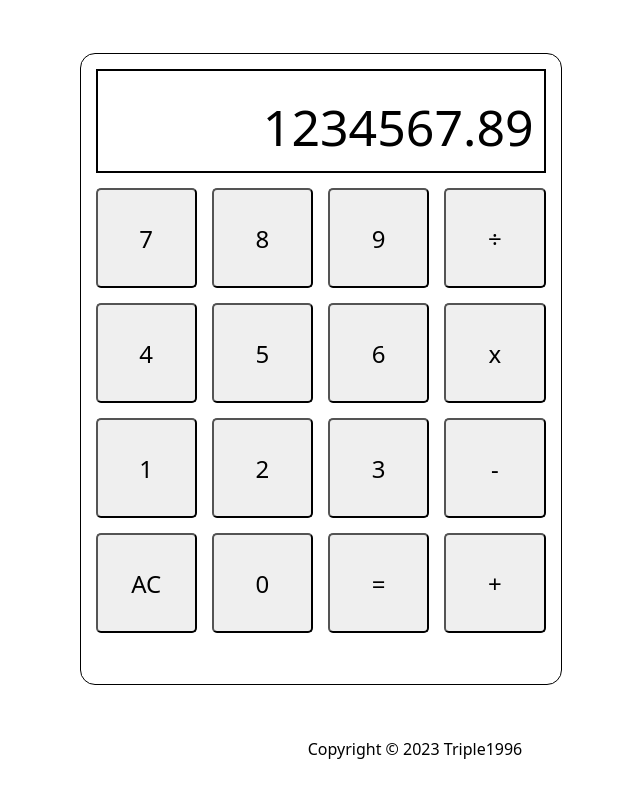
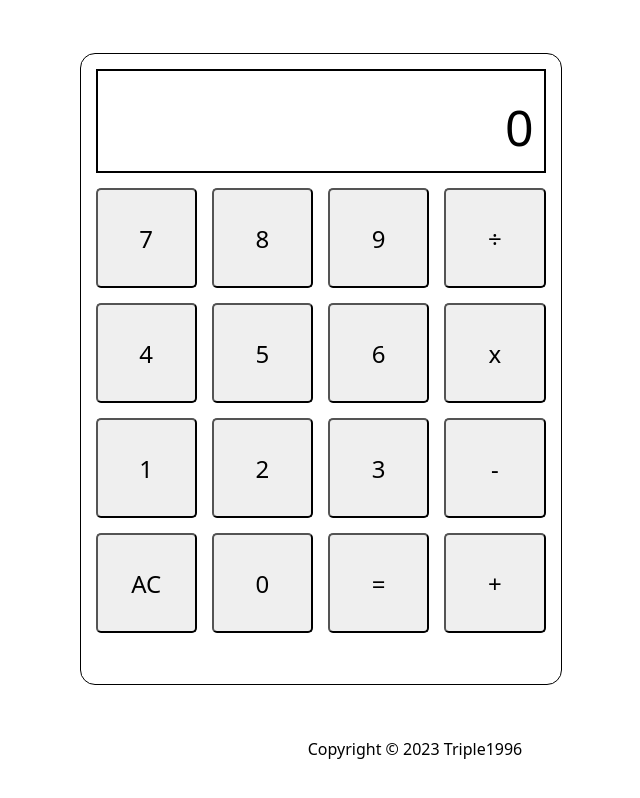
Before and after one commit to Triple1996/calculator, a plain HTML site: page index.html in a window 1280 px wide. Shown: the top 798 px of the page, without its empty margins (265-905 px from the left). Drawn offline with Linux system fonts and the light colour scheme.

Commit message:
Update default display

```diff
--- a/index.html
+++ b/index.html
@@ -8,7 +8,7 @@
     <body>
         <main>
             <div id="container">
-                <div id="display">1234567.89</div>
+                <div id="display">0</div>
                 <div id="grid-buttons">
                     <button id="seven" class="number">7</button>
                     <button id="eight" class="number">8</button>
```
